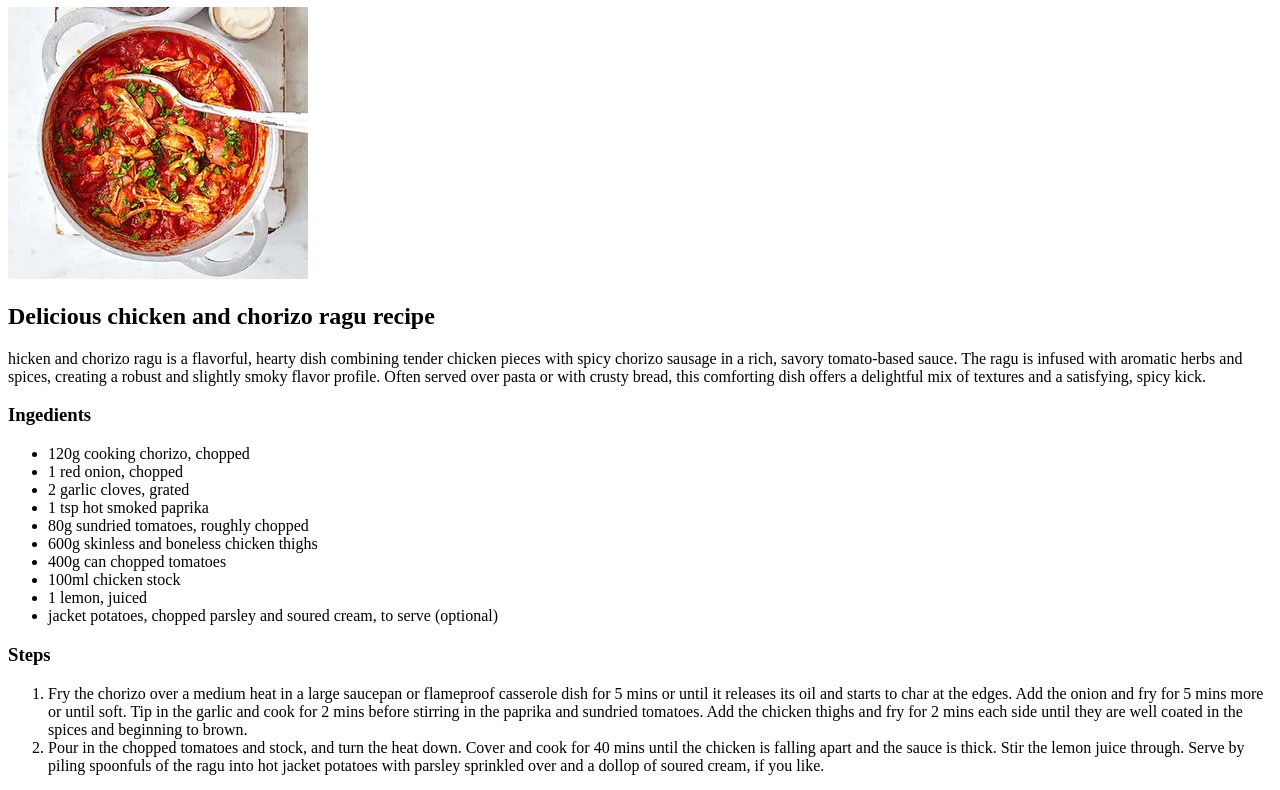
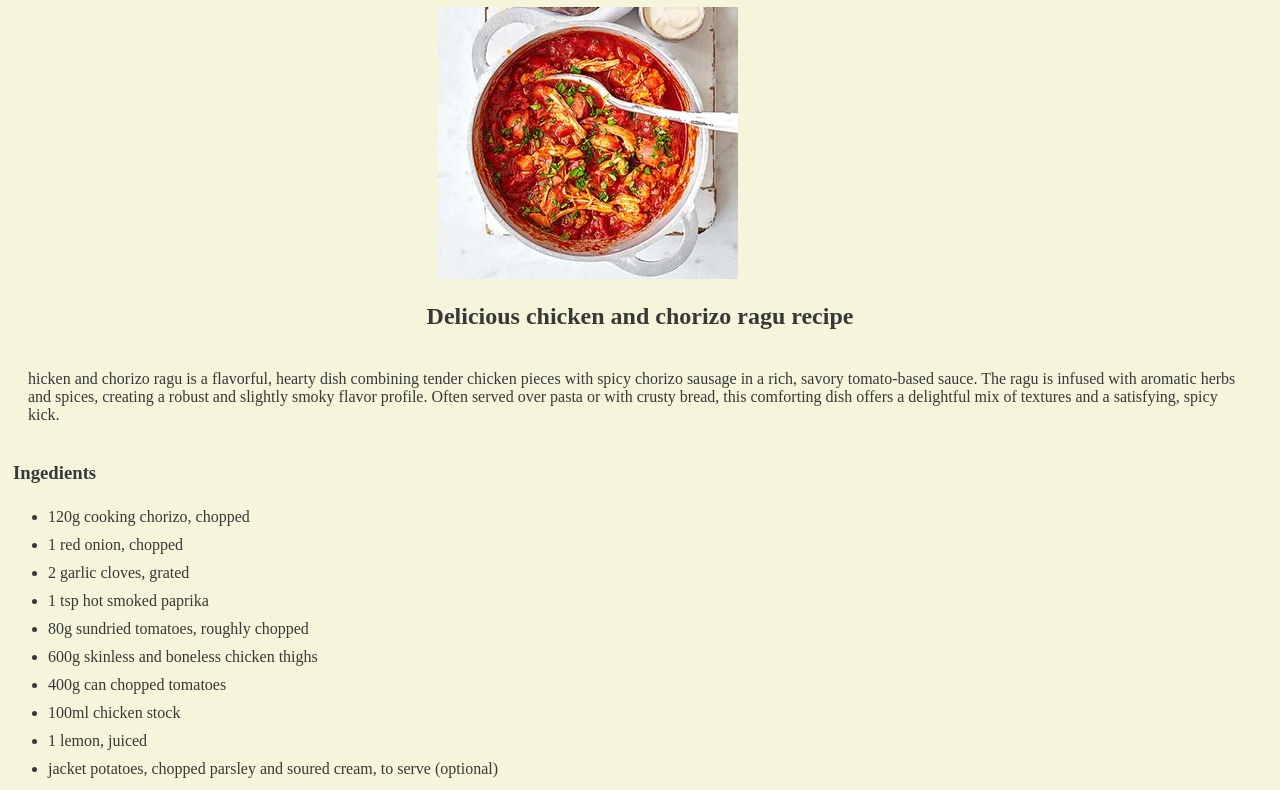
Before and after one commit to rloftus215/odin-recipes, a plain HTML site: page recipes/chicken-and-chorizo-ragu.html in a window 1280 px wide. Shown: the part 73-863 px from the top of the page. Drawn offline with Linux system fonts and the light colour scheme.

Commit message:
add styles to each page

```diff
--- a/recipes/chicken-and-chorizo-ragu.html
+++ b/recipes/chicken-and-chorizo-ragu.html
@@ -4,6 +4,7 @@
     <meta charset="UTF-8">
     <meta name="viewport" content="width=device-width, initial-scale=1.0">
     <title>Chicken and Chorizo ragu</title>
+    <link rel="stylesheet" href="../styles/chicken-and-chorizo-ragu.css">
 </head>
 <body>
     <h1>Chicken and Chrizo ragu</h1>
--- /dev/null
+++ b/styles/chicken-and-chorizo-ragu.css
@@ -0,0 +1,26 @@
+*{
+    background-color:beige;
+    color:rgb(56, 56, 56);
+
+}
+
+h1, h2{
+    text-align: center;
+}
+
+img{
+    position: relative;
+    left: 34%
+}
+
+p{
+    padding: 20px
+}
+
+li{
+    padding: 5px 0
+}
+
+h3, h4{
+    margin-left: 5px
+}
--- /dev/null
+++ b/styles/easy-vegetarian-curry.css
@@ -0,0 +1,26 @@
+*{
+    background-color:beige;
+    color:rgb(56, 56, 56);
+
+}
+
+h1, h2{
+    text-align: center;
+}
+
+img{
+    position: relative;
+    left: 34%
+}
+
+p{
+    padding: 20px
+}
+
+li{
+    padding: 5px 0
+}
+
+h3, h4{
+    margin-left: 5px
+}
--- /dev/null
+++ b/styles/index.css
@@ -0,0 +1,14 @@
+*{
+    background-color:beige;
+    color:rgb(58, 57, 57);
+}
+
+h1{
+    text-align: center
+}
+
+ul{
+    list-style-type: none;
+    position: relative;
+    left: 36%
+}
--- /dev/null
+++ b/styles/lasagna.css
@@ -0,0 +1,26 @@
+*{
+    background-color:beige;
+    color:rgb(56, 56, 56);
+
+}
+
+h1, h2{
+    text-align: center;
+}
+
+img{
+    position: relative;
+    left: 34%
+}
+
+p{
+    padding: 20px
+}
+
+li{
+    padding: 5px 0
+}
+
+h3, h4{
+    margin-left: 5px
+}
```
Also changed, not shown: index.html (+1 -0 lines), recipes/easy-vegetarian-curry.html (+1 -0 lines), recipes/lasagna.html (+1 -0 lines).
